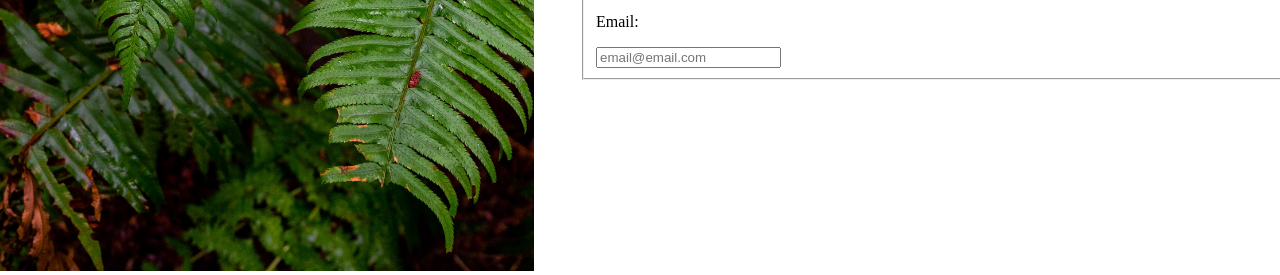
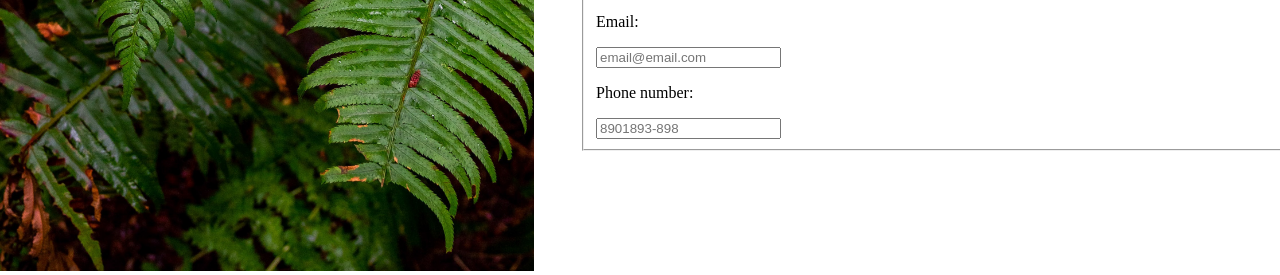
Before and after one commit to Olahben/sign-up-form, a plain HTML site: page index.html in a window 1280 px wide. Shown: the part 529-804 px from the top of the page. Drawn offline with Linux system fonts and the light colour scheme; a web font is replaced by a local one.

Commit message:
Add telephone number to form

```diff
--- a/index.html
+++ b/index.html
@@ -39,7 +39,10 @@
 
                                 <label for="email"><p>Email:</p></label>
                                 <input placeholder="email@email.com" type="email" id="email" name="email">
-                        </fieldset>
+
+                                <label for="phone-number"><p>Phone number:</p></label>
+                                <input placeholder="8901893-898" type="tel" id="phone-number" name="phone_number">
+                            </fieldset>
 
 
                     </form>
```
